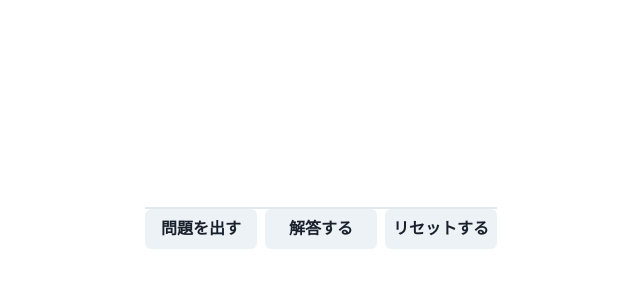
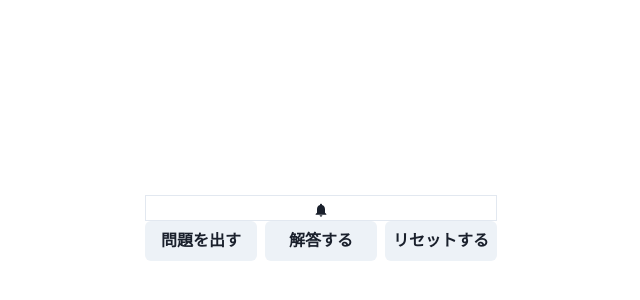
Before and after one commit to illionillion/react-word-quiz, a React (Create React App) app: page / in a window 1280 px wide. Shown: the part 172-472 px from the top of the page, without its empty margins (319-959 px from the left). Built offline with nearby package versions, Linux system fonts and the light colour scheme.

Commit message:
読み上げ追加

```diff
--- a/src/components/NormalQuiz.tsx
+++ b/src/components/NormalQuiz.tsx
@@ -11,6 +11,7 @@ import {
   useDisclosure,
 } from "@chakra-ui/react";
 import AnswerDialog from "./AnswerDialog";
+import { BellIcon } from "@chakra-ui/icons";
 
 const NormalQuiz = () => {
   const [currentWord, setCurrentWord] = useState<wordProps>();
@@ -22,8 +23,9 @@ const NormalQuiz = () => {
   const cancelRef = useRef<HTMLButtonElement>(null);
 
   useEffect(() => {
-    console.log(selectWord);
-  }, [selectWord]);
+    // console.log(selectWord);
+    wordSpeech('')
+  }, []);
 
   /**
    * 選択肢から選択
@@ -50,6 +52,7 @@ const NormalQuiz = () => {
     }
     console.log(options);
     setOptionWord(shuffle(options));
+    wordSpeech(word.eng)
 
     setSelectWord(undefined);
     setIsSelected.off();
@@ -73,8 +76,8 @@ const NormalQuiz = () => {
    * リセットする
    */
   const onReset = () => {
-    window.location.reload()
-  }
+    window.location.reload();
+  };
 
   /**
    * シャッフル
@@ -89,6 +92,44 @@ const NormalQuiz = () => {
     }
     return array;
   };
+
+  /**
+   * 音声よみあげ(英語)
+   * @param text テキスト
+   */
+  const wordSpeech = (text:string) => {
+    // if(!text || text === '') return
+    // 発言を作成
+    const uttr = new SpeechSynthesisUtterance();
+
+    // 文章 (コンストラクタの引数以外に、この方法でも指定できます)
+    uttr.text = text;
+
+    // 言語 (日本語:ja-JP, アメリカ英語:en-US, イギリス英語:en-GB, 中国語:zh-CN, 韓国語:ko-KR)
+    uttr.lang = "en-US";
+
+    // // 速度 0.1-10 初期値:1 (倍速なら2, 半分の倍速なら0.5)
+    // uttr.rate = 0.5;
+
+    // // 高さ 0-2 初期値:1
+    // uttr.pitch = 0.5;
+
+    // // 音量 0-1 初期値:1
+    // uttr.volume = 0.75;
+
+    // 英語に対応しているvoiceを設定
+    const voices = speechSynthesis.getVoices()
+
+    for (let i = 0; i < voices.length; i++) {
+      if (voices[i].lang === 'en-US') {
+        uttr.voice = voices[i]
+      }
+    }
+
+    // 再生 (発言キュー発言に追加)
+    speechSynthesis.speak(uttr);
+  };
+
   return (
     <Box
       w="100vw"
@@ -99,6 +140,7 @@ const NormalQuiz = () => {
     >
       <Box>
         <Box borderWidth="1px" textAlign="center">
+          <BellIcon onClick={()=>wordSpeech(currentWord?.eng ?? '')}/>
           {currentWord?.eng}
         </Box>
         <List>
@@ -121,7 +163,9 @@ const NormalQuiz = () => {
           <Button flex={1} onClick={on_answer} disabled={!isSelected}>
             解答する
           </Button>
-          <Button flex={1} onClick={onReset}>リセットする</Button>
+          <Button flex={1} onClick={onReset}>
+            リセットする
+          </Button>
         </HStack>
         <AnswerDialog
           cancelRef={cancelRef}
```
